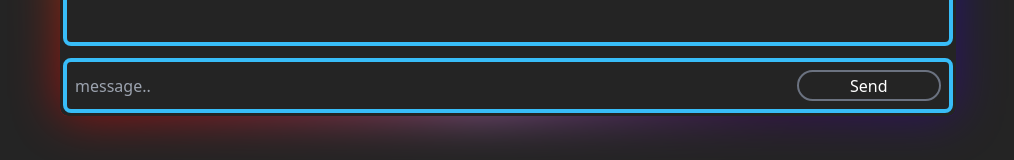
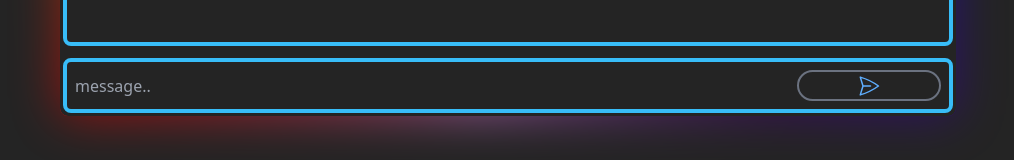
Before and after one commit to GeorgiKaradakov/online_chat_app, a React (Vite) app in the folder frontend/: page /chat_room in a window 1280 px wide. Shown: the part 564-724 px from the top of the page, without its empty margins (132-1146 px from the left). Built offline with nearby package versions, Linux system fonts and the light colour scheme.

Commit message:
added img component for the buttons
TODO: add exit chat button and message component

```diff
--- /dev/null
+++ b/frontend/src/assets/svgs.tsx
@@ -0,0 +1,15 @@
+export const send_img = () => {
+  return (
+      <svg xmlns="http://www.w3.org/2000/svg" fill="none" viewBox="0 0 24 24" strokeWidth="1.5" stroke="currentColor" className="size-6">
+        <path strokeLinecap="round" strokeLinejoin="round" d="M6 12 3.269 3.125A59.769 59.769 0 0 1 21.485 12 59.768 59.768 0 0 1 3.27 20.875L5.999 12Zm0 0h7.5" />
+      </svg>
+  );
+}
+
+export const close_img = () => {
+  return (
+    <svg xmlns="http://www.w3.org/2000/svg" fill="none" viewBox="0 0 24 24" stroke-width="1.5" stroke="currentColor" class="size-6">
+      <path stroke-linecap="round" stroke-linejoin="round" d="m9.75 9.75 4.5 4.5m0-4.5-4.5 4.5M21 12a9 9 0 1 1-18 0 9 9 0 0 1 18 0Z" />
+    </svg>
+  );
+}
--- a/frontend/src/components/Button.tsx
+++ b/frontend/src/components/Button.tsx
@@ -1,10 +1,12 @@
 import { buttonType } from "../types/ButtonType";
 import { mc } from "../utils/funcs";
 
-const Button:React.FC<buttonType> = ({className, text, onClick}) => {
+const Button:React.FC<buttonType> = ({className, text, img, onClick}) => {
   return (
-    <div onClick={onClick} className={mc("text-white flex justify-center items-center border-2 border-gray-500 rounded-full", className)}>
-      {text}
+    <div onClick={onClick} className={mc("text-[#5FAFFF] flex justify-center items-center border-2 border-gray-500 rounded-full", className)}>
+      {
+        text ? text : img
+      }
     </div>
   );
 }
--- a/frontend/src/pages/Chat.tsx
+++ b/frontend/src/pages/Chat.tsx
@@ -1,4 +1,7 @@
 import Button from "../components/Button";
+import {send_img} from "../assets/svgs.tsx"
+
+//TODO: Make different color messages for boys and girls
 
 function Chat(){
   return (
@@ -9,7 +12,7 @@ function Chat(){
 
         <div className="p-2 h-[8%] w-[100%] flex border-4 border-sky-400 rounded-lg md:mt-3 md:h-1/6 lg:h-[10%]">
           <input className="h-full w-5/6 bg-transparent text-white focus:outline-none focus:ring-0 focus:border-transparent" type="text" name="msg_cont" placeholder="message.."/>
-          <Button text="Send" className="h-full w-1/6"/>
+          <Button img={send_img()} className="h-full w-1/6"/>
         </div>
 
       </div>
--- a/frontend/src/types/ButtonType.tsx
+++ b/frontend/src/types/ButtonType.tsx
@@ -1,5 +1,8 @@
+import {Component} from "react";
+
 export type buttonType = {
   text      ?: string
+  img       ?: Component
   className ?: string
   onClick   ?: () => {};
 };
--- a/frontend/src/utils/funcs.ts
+++ b/frontend/src/utils/funcs.ts
@@ -1,5 +1,6 @@
 import {clsx, type ClassValue} from "clsx";
 import { twMerge } from "tailwind-merge";
+
 
 export function mc (...inputs: ClassValue[]) {
   return twMerge(clsx(inputs));
```
